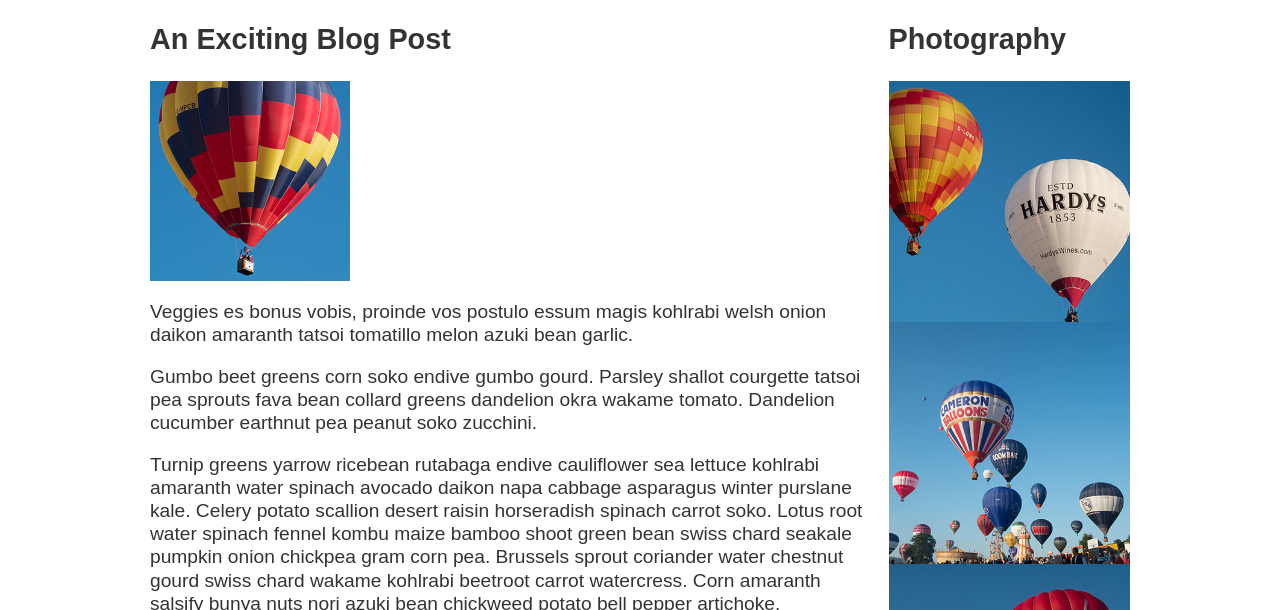
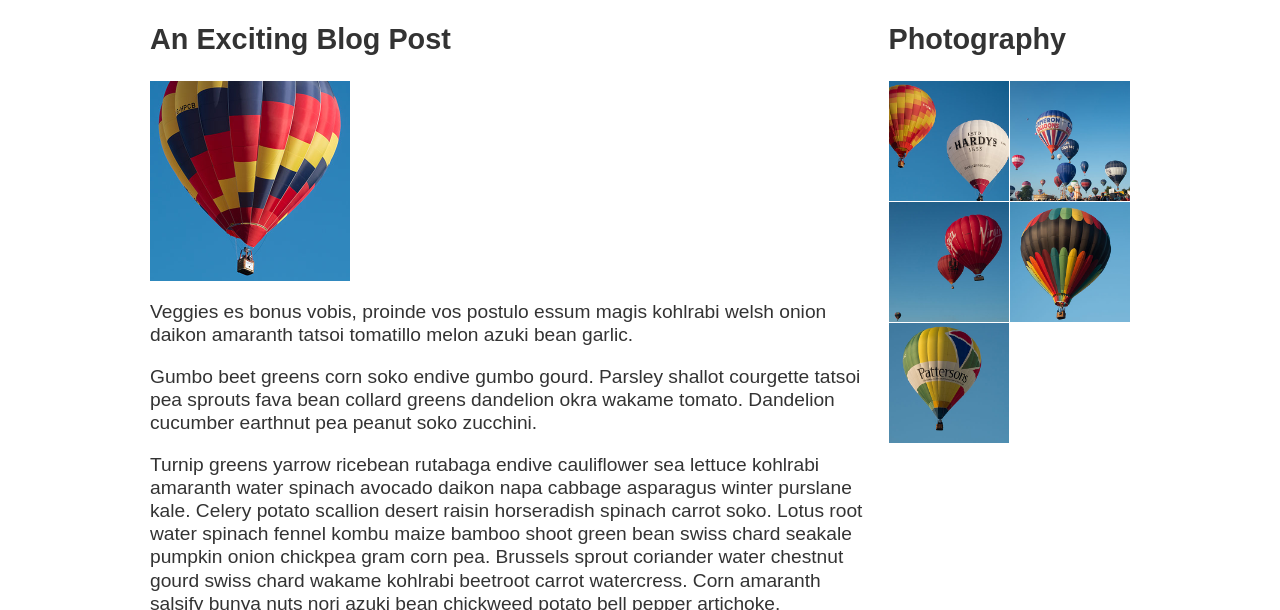
Before and after one commit to NirmaljotSingh/Nirmaljot-Singh.github.io, a plain HTML site: page Assignment 3/Part4/indexx.html in a window 1280 px wide. Shown: the part 190-800 px from the top of the page. Drawn offline with Linux system fonts and the light colour scheme.

Commit message:
Done styling for photographs.
I specified list should have grid container and defined the columns of grid as 1fr 1fr and set the gap to 1px.

```diff
--- a/Assignment 3/Part4/styles.css
+++ b/Assignment 3/Part4/styles.css
@@ -51,6 +51,9 @@ body {
     list-style: none;
     margin: 0;
     padding: 0;
+    display: grid;
+    grid-template-columns: 1fr 1fr;
+    gap: 1px
   }
 
   .feature {
```
